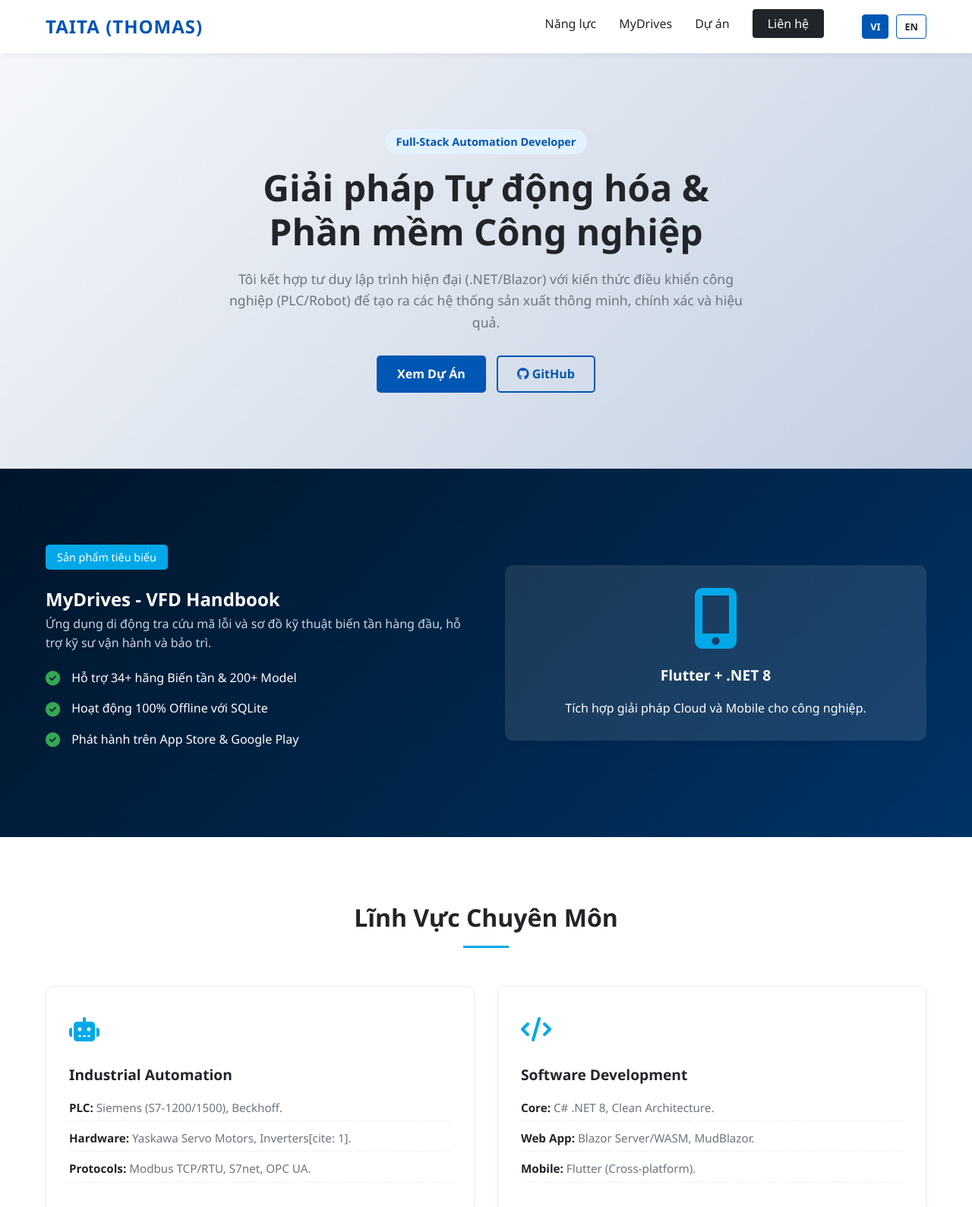
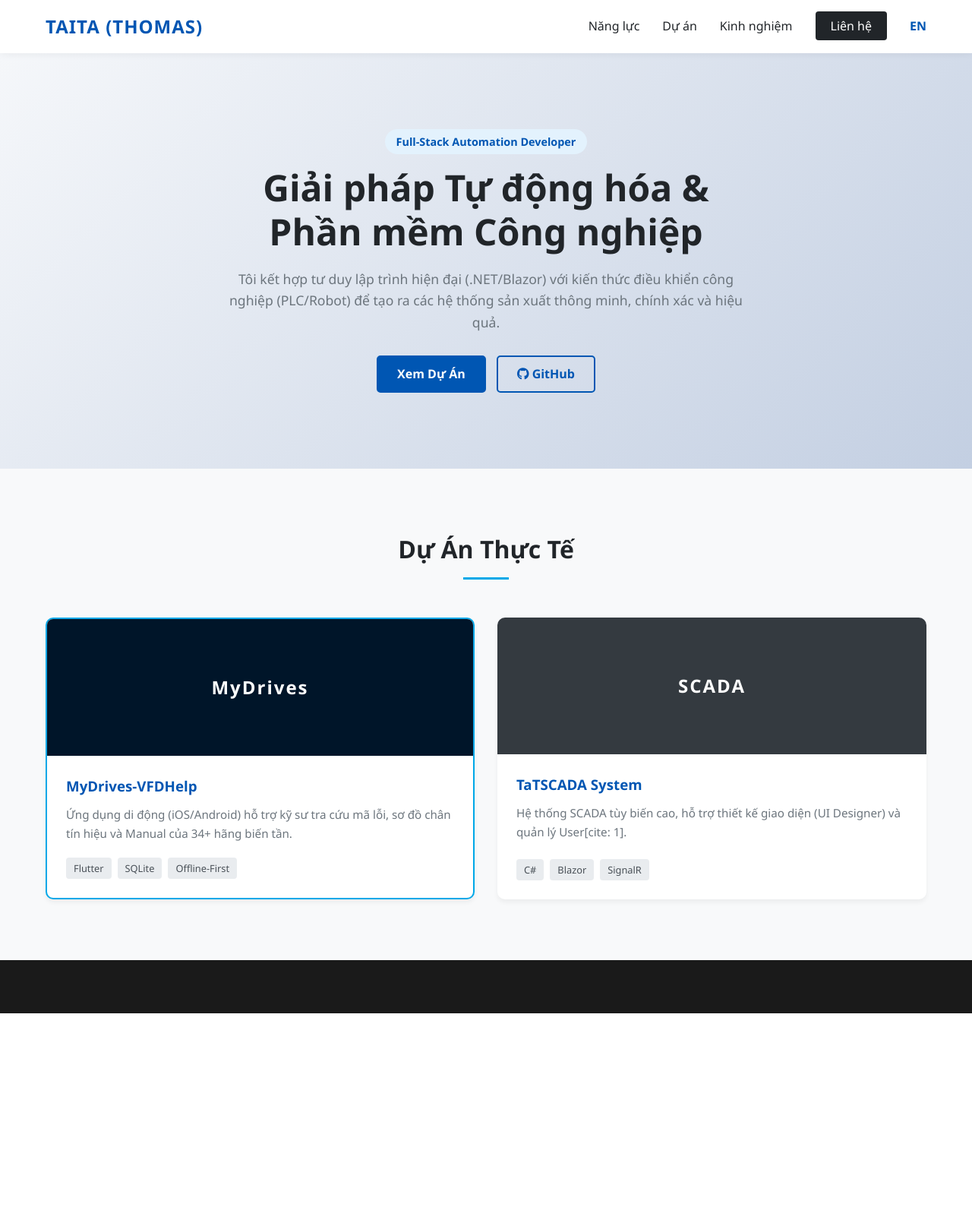
Before and after one commit to Tai-trieua/Tai-trieua.github.io, a plain HTML site: page index.html in a window 1280 px wide. Shown: the top 1589 px of the page at 76% size. After the commit the page ends 1334 px from the top, so only its background shows below. Drawn offline with Linux system fonts and the light colour scheme.

Commit message:
Refactor language support and update navigation

```diff
--- a/index.html
+++ b/index.html
@@ -6,76 +6,6 @@
     <title>Taita (Thomas) | Automation & Software Solutions</title>
     <link rel="stylesheet" href="style.css">
     <link rel="stylesheet" href="https://cdnjs.cloudflare.com/ajax/libs/font-awesome/6.4.0/css/all.min.css">
-    <style>
-        /* CSS bổ sung cho chức năng đa ngôn ngữ và MyDrives */
-        .lang-en { display: none; } /* Mặc định ẩn tiếng Anh */
-
-        .lang-switcher {
-            display: flex;
-            gap: 10px;
-            margin-left: 20px;
-        }
-
-        .lang-btn {
-            cursor: pointer;
-            padding: 5px 10px;
-            border: 1px solid var(--primary-color);
-            border-radius: 4px;
-            font-size: 0.8rem;
-            font-weight: bold;
-            transition: 0.3s;
-        }
-
-        .lang-btn.active {
-            background-color: var(--primary-color);
-            color: white;
-        }
-
-        .mydrives-highlight {
-            background: linear-gradient(135deg, #001529 0%, #003366 100%);
-            color: white;
-            padding: 100px 0;
-        }
-
-        .vfd-grid {
-            display: grid;
-            grid-template-columns: 1fr 1fr;
-            gap: 50px;
-            align-items: center;
-        }
-
-        .vfd-badge {
-            background: var(--secondary-color);
-            color: white;
-            padding: 5px 15px;
-            border-radius: 5px;
-            font-size: 0.9rem;
-            margin-bottom: 20px;
-            display: inline-block;
-        }
-
-        .vfd-features {
-            list-style: none;
-            margin-top: 20px;
-        }
-
-        .vfd-features li {
-            margin-bottom: 15px;
-            display: flex;
-            align-items: center;
-            gap: 15px;
-        }
-
-        .vfd-features i {
-            color: #34a853;
-            font-size: 1.2rem;
-        }
-
-        @media (max-width: 768px) {
-            .vfd-grid { grid-template-columns: 1fr; text-align: center; }
-            .vfd-features li { justify-content: center; }
-        }
-    </style>
 </head>
 <body>
 
@@ -83,14 +13,14 @@
         <div class="container nav-container">
             <div class="logo">TAITA (THOMAS)</div>
             <ul class="nav-links">
-                <li><a href="#about"><span class="lang-vi">Năng lực</span><span class="lang-en">Skills</span></a></li>
-                <li><a href="#mydrives">MyDrives</a></li>
-                <li><a href="#projects"><span class="lang-vi">Dự án</span><span class="lang-en">Projects</span></a></li>
-                <li><a href="#contact" class="btn-contact"><span class="lang-vi">Liên hệ</span><span class="lang-en">Contact</span></a></li>
-                <div class="lang-switcher">
-                    <div class="lang-btn active" onclick="setLanguage('vi')">VI</div>
-                    <div class="lang-btn" onclick="setLanguage('en')">EN</div>
-                </div>
+                <li><a href="#about"><span class="vi">Năng lực</span><span class="en">Expertise</span></a></li>
+                <li><a href="#projects"><span class="vi">Dự án</span><span class="en">Projects</span></a></li>
+                <li><a href="#experience"><span class="vi">Kinh nghiệm</span><span class="en">Experience</span></a></li>
+                <li><a href="#contact" class="btn-contact"><span class="vi">Liên hệ</span><span class="en">Contact</span></a></li>
+                <!-- Nút chuyển ngôn ngữ -->
+                <li onclick="toggleLang()" style="cursor:pointer; font-weight:bold; color:var(--primary-color);">
+                    <span class="vi">EN</span><span class="en">VI</span>
+                </li>
             </ul>
         </div>
     </nav>
@@ -98,108 +28,73 @@
     <header class="hero">
         <div class="container hero-content">
             <span class="badge">Full-Stack Automation Developer</span>
-            <h1 class="lang-vi">Giải pháp Tự động hóa &<br>Phần mềm Công nghiệp</h1>
-            <h1 class="lang-en">Automation &<br>Industrial Software Solutions</h1>
+            <h1 class="vi">Giải pháp Tự động hóa &<br>Phần mềm Công nghiệp</h1>
+            <h1 class="en">Automation &<br>Industrial Software Solutions</h1>
 
-            <p class="lang-vi">Tôi kết hợp tư duy lập trình hiện đại (.NET/Blazor) với kiến thức điều khiển công nghiệp (PLC/Robot) để tạo ra các hệ thống sản xuất thông minh, chính xác và hiệu quả.</p>
-            <p class="lang-en">I combine modern programming (.NET/Blazor) with industrial control expertise (PLC/Robot) to create smart, precise, and efficient production systems.</p>
+            <p class="vi">Tôi kết hợp tư duy lập trình hiện đại (.NET/Blazor) với kiến thức điều khiển công nghiệp (PLC/Robot) để tạo ra các hệ thống sản xuất thông minh, chính xác và hiệu quả.</p>
+            <p class="en">I combine modern programming (.NET/Blazor) with industrial control expertise (PLC/Robot) to create smart, precise, and efficient production systems.</p>
 
             <div class="hero-btns">
-                <a href="#projects" class="btn btn-primary"><span class="lang-vi">Xem Dự Án</span><span class="lang-en">View Projects</span></a>
+                <a href="#projects" class="btn btn-primary"><span class="vi">Xem Dự Án</span><span class="en">View Projects</span></a>
                 <a href="https://github.com/Tai-trieua" target="_blank" class="btn btn-outline"><i class="fab fa-github"></i> GitHub</a>
             </div>
         </div>
     </header>
 
-    <!-- SECTION ĐẶC BIỆT: MyDrives-VFDHelp -->
-    <section id="mydrives" class="mydrives-highlight">
+    <section id="projects" class="section-gray">
         <div class="container">
-            <div class="vfd-grid">
-                <div>
-                    <span class="vfd-badge"><span class="lang-vi">Sản phẩm tiêu biểu</span><span class="lang-en">Featured Product</span></span>
-                    <h2>MyDrives - VFD Handbook</h2>
-                    <p class="lang-vi" style="color: #cbd5e0;">Ứng dụng di động tra cứu mã lỗi và sơ đồ kỹ thuật biến tần hàng đầu, hỗ trợ kỹ sư vận hành và bảo trì.</p>
-                    <p class="lang-en" style="color: #cbd5e0;">Leading mobile app for VFD error code and technical diagram lookup, supporting operation and maintenance engineers.</p>
+            <h2 class="section-title"><span class="vi">Dự Án Thực Tế</span><span class="en">Featured Projects</span></h2>
+            <div class="project-grid">
 
-                    <ul class="vfd-features">
-                        <li><i class="fas fa-check-circle"></i> <span><span class="lang-vi">Hỗ trợ 34+ hãng Biến tần & 200+ Model</span><span class="lang-en">Supports 34+ VFD Brands & 200+ Models</span></span></li>
-                        <li><i class="fas fa-check-circle"></i> <span><span class="lang-vi">Hoạt động 100% Offline với SQLite</span><span class="lang-en">100% Offline operation with SQLite</span></span></li>
-                        <li><i class="fas fa-check-circle"></i> <span><span class="lang-vi">Phát hành trên App Store & Google Play</span><span class="lang-en">Released on App Store & Google Play</span></span></li>
-                    </ul>
-                </div>
-                <div style="text-align: center;">
-                    <div class="skill-card" style="background: rgba(255,255,255,0.1); border: none;">
-                        <i class="fas fa-mobile-alt" style="font-size: 5rem; color: var(--secondary-color); margin-bottom: 20px;"></i>
-                        <h3 style="color: white;">Flutter + .NET 8</h3>
-                        <p class="lang-vi">Tích hợp giải pháp Cloud và Mobile cho công nghiệp.</p>
-                        <p class="lang-en">Integrating Cloud and Mobile solutions for industry.</p>
+                <!-- DỰ ÁN MỚI: MyDrives-VFDHelp -->
+                <div class="project-card" style="border: 2px solid var(--secondary-color);">
+                    <div class="card-img" style="background: #001529;">MyDrives</div>
+                    <div class="card-body">
+                        <h3>MyDrives-VFDHelp</h3>
+                        <p class="desc vi">Ứng dụng di động (iOS/Android) hỗ trợ kỹ sư tra cứu mã lỗi, sơ đồ chân tín hiệu và Manual của 34+ hãng biến tần.</p>
+                        <p class="desc en">Mobile app for engineers to look up error codes, pinouts, and manuals for 34+ VFD brands.</p>
+                        <div class="tech-stack">
+                            <span>Flutter</span><span>SQLite</span><span>Offline-First</span>
+                        </div>
                     </div>
                 </div>
-            </div>
-        </div>
-    </section>
 
-    <section id="about" class="section-light">
-        <div class="container">
-            <h2 class="section-title"><span class="lang-vi">Lĩnh Vực Chuyên Môn</span><span class="lang-en">Areas of Expertise</span></h2>
-            <div class="skills-grid">
-                <div class="skill-card">
-                    <div class="icon-box"><i class="fas fa-robot"></i></div>
-                    <h3>Industrial Automation</h3>
-                    <ul class="skill-list">
-                        <li><strong>PLC:</strong> Siemens (S7-1200/1500), Beckhoff.</li>
-                        <li><strong>Hardware:</strong> Yaskawa Servo Motors, Inverters[cite: 1].</li>
-                        <li><strong>Protocols:</strong> Modbus TCP/RTU, S7net, OPC UA.</li>
-                    </ul>
+                <!-- Các dự án cũ (giữ nguyên, chỉ thêm tag en) -->
+                <div class="project-card">
+                    <div class="card-img">SCADA</div>
+                    <div class="card-body">
+                        <h3>TaTSCADA System</h3>
+                        <p class="desc vi">Hệ thống SCADA tùy biến cao, hỗ trợ thiết kế giao diện (UI Designer) và quản lý User[cite: 1].</p>
+                        <p class="desc en">Highly customizable SCADA system with UI Designer and User Management[cite: 1].</p>
+                        <div class="tech-stack">
+                            <span>C#</span><span>Blazor</span><span>SignalR</span>
+                        </div>
+                    </div>
                 </div>
-                <div class="skill-card">
-                    <div class="icon-box"><i class="fas fa-code"></i></div>
-                    <h3>Software Development</h3>
-                    <ul class="skill-list">
-                        <li><strong>Core:</strong> C# .NET 8, Clean Architecture.</li>
-                        <li><strong>Web App:</strong> Blazor Server/WASM, MudBlazor.</li>
-                        <li><strong>Mobile:</strong> Flutter (Cross-platform).</li>
-                    </ul>
-                </div>
-                <!-- Các skill card khác giữ nguyên cấu trúc và thêm tag lang tương tự -->
+
+                <!-- Thêm tương tự cho các card còn lại... -->
+
             </div>
         </div>
     </section>
 
     <footer id="contact">
-        <div class="container footer-content">
-            <div class="footer-left">
-                <h3>TAITA (THOMAS)</h3>
-                <p class="lang-vi">Team Lead Kỹ thuật tại Nam Phương Việt (NPV)[cite: 1].</p>
-                <p class="lang-en">Technical Team Lead at Nam Phuong Viet (NPV)[cite: 1].</p>
-            </div>
-            <div class="footer-social">
-                <a href="https://github.com/Tai-trieua" target="_blank"><i class="fab fa-github"></i> GitHub</a>
-                <a href="mailto:trieuatai11d2clc@gmail.com"><i class="fas fa-envelope"></i> Email</a>
-            </div>
-        </div>
-        <div class="footer-bottom">
-            <p>&copy; 2026 Designed by Taita Thomas.</p>
-        </div>
+        <!-- Giữ nguyên footer cũ của bạn -->
     </footer>
 
     <script>
-        function setLanguage(lang) {
-            // Cập nhật giao diện nút
-            document.querySelectorAll('.lang-btn').forEach(btn => {
-                btn.classList.remove('active');
-                if (btn.innerText.toLowerCase() === lang) btn.classList.add('active');
-            });
+        function toggleLang() {
+            const isEn = document.body.classList.toggle('lang-en');
+            const viElements = document.querySelectorAll('.vi');
+            const enElements = document.querySelectorAll('.en');
 
-            // Chuyển đổi hiển thị nội dung
-            if (lang === 'vi') {
-                document.querySelectorAll('.lang-vi').forEach(el => el.style.display = 'inline-block');
-                document.querySelectorAll('.lang-en').forEach(el => el.style.display = 'none');
-            } else {
-                document.querySelectorAll('.lang-vi').forEach(el => el.style.display = 'none');
-                document.querySelectorAll('.lang-en').forEach(el => el.style.display = 'inline-block');
-            }
+            viElements.forEach(el => el.style.display = isEn ? 'none' : 'inline-block');
+            enElements.forEach(el => el.style.display = isEn ? 'inline-block' : 'none');
         }
+        // Mặc định ẩn tiếng Anh khi tải trang
+        document.addEventListener("DOMContentLoaded", () => {
+            document.querySelectorAll('.en').forEach(el => el.style.display = 'none');
+        });
     </script>
 </body>
 </html>
```
